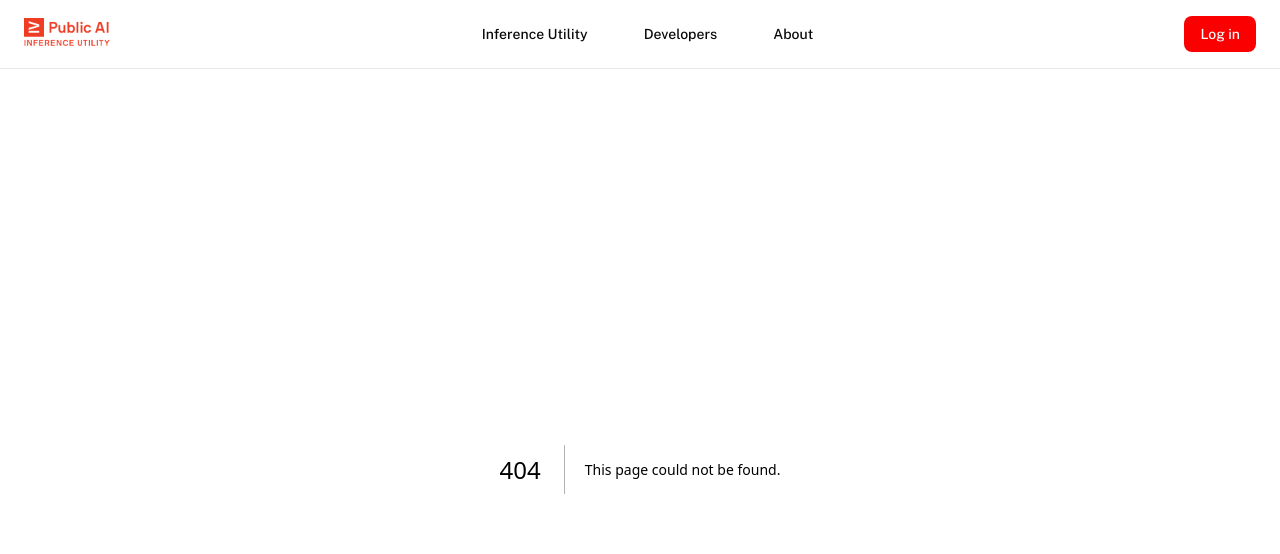
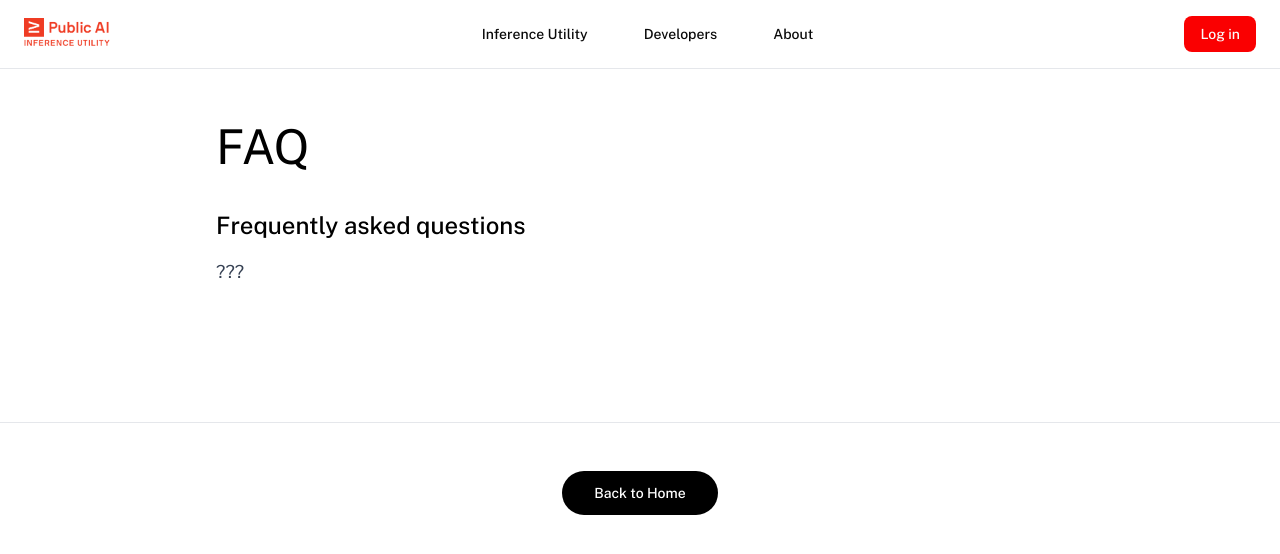
Before and after one commit to forpublicai/publicai.co, a Next.js app: page /faq in a window 1280 px wide. Before the commit this address had no page. Shown: the top 554 px of the page. Built offline with nearby package versions, Linux system fonts and the light colour scheme.

Commit message:
placeholder FAQ

```diff
--- a/src/app/about/page.mdx
+++ b/src/app/about/page.mdx
@@ -41,4 +41,5 @@ Questions? Contact us at [hello@publicai.co](mailto:hello@publicai.co) or ping u
 - [While demoing the app] "Oh, I'm actually on a run right now." - [Joseph](https://www.linkedin.com/in/joseph-low-bc/)
 - "Is this like ChatGPT but vegan/fairtrade/organic?" - [Nick](https://www.nickmvincent.com/)
 - "Eat some shit, I love you." - [Alex](http://linkedin.com/in/alex-kj?originalSubdomain=uk)
+- "Computers were a mistake." - [Robin](https://berjon.com/)
 - "We're the best supporting actress for Swiss AI's launch, and that can be a luxury." - [Katherine](https://www.katherinelgorman.com/) (she has the best quotes)
--- /dev/null
+++ b/src/app/faq/page.mdx
@@ -0,0 +1,9 @@
+export const metadata = {
+  title: 'FAQ',
+  description: 'Frequently asked questions'
+}
+
+# FAQ
+## Frequently asked questions
+
+???
--- a/src/app/page.tsx
+++ b/src/app/page.tsx
@@ -54,7 +54,7 @@ export default function Home() {
           <div className="flex flex-wrap justify-center gap-3 mb-8">
             <Button
               variant="outline"
-              onClick={() => setInputValue("What's Apertus?")}
+              onClick={() => setInputValue("What's public AI?")}
               className="bg-white hover:bg-gray-50 border-gray-200 text-gray-700 rounded-full px-4 py-2 text-sm"
             >
               What&apos;s public AI?
```
